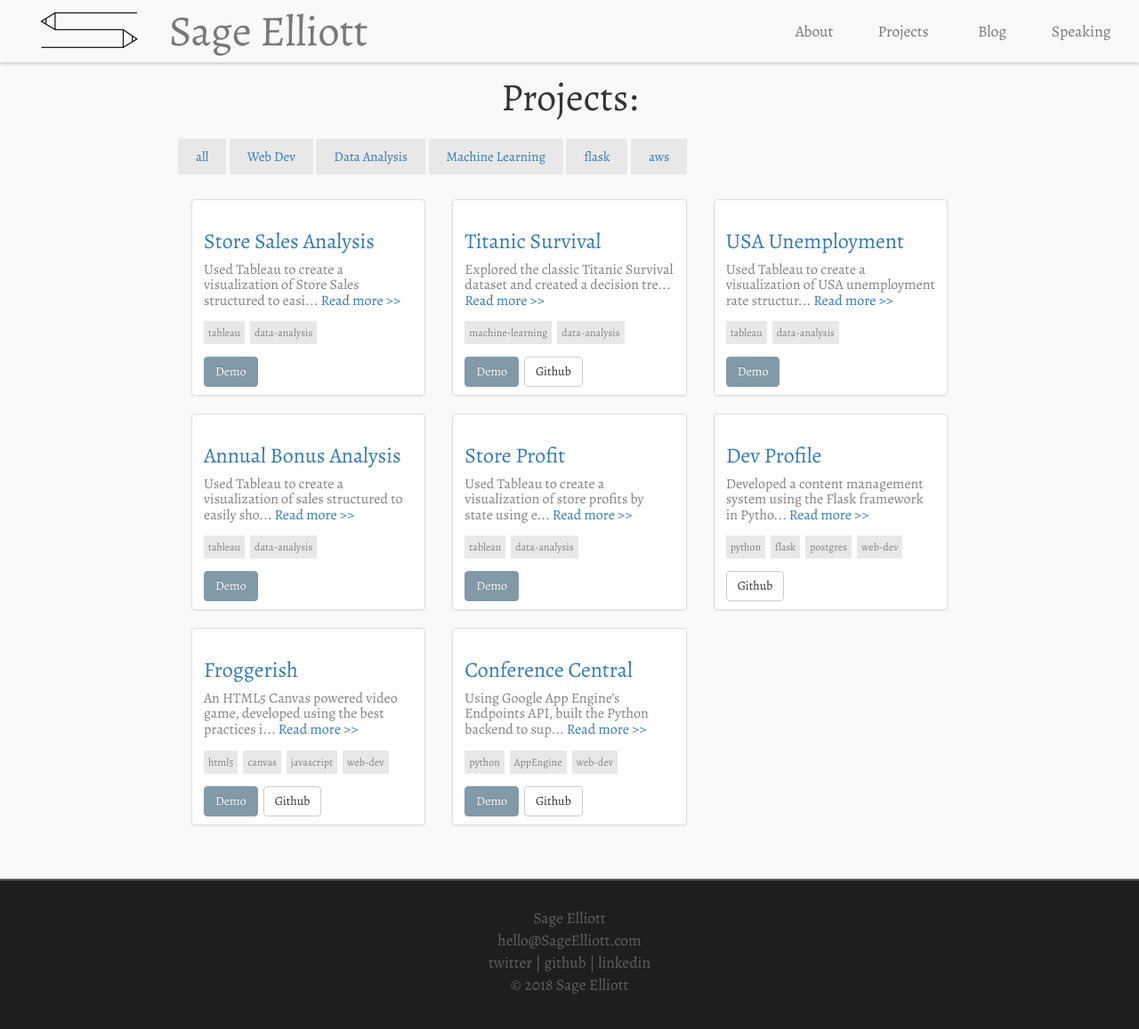
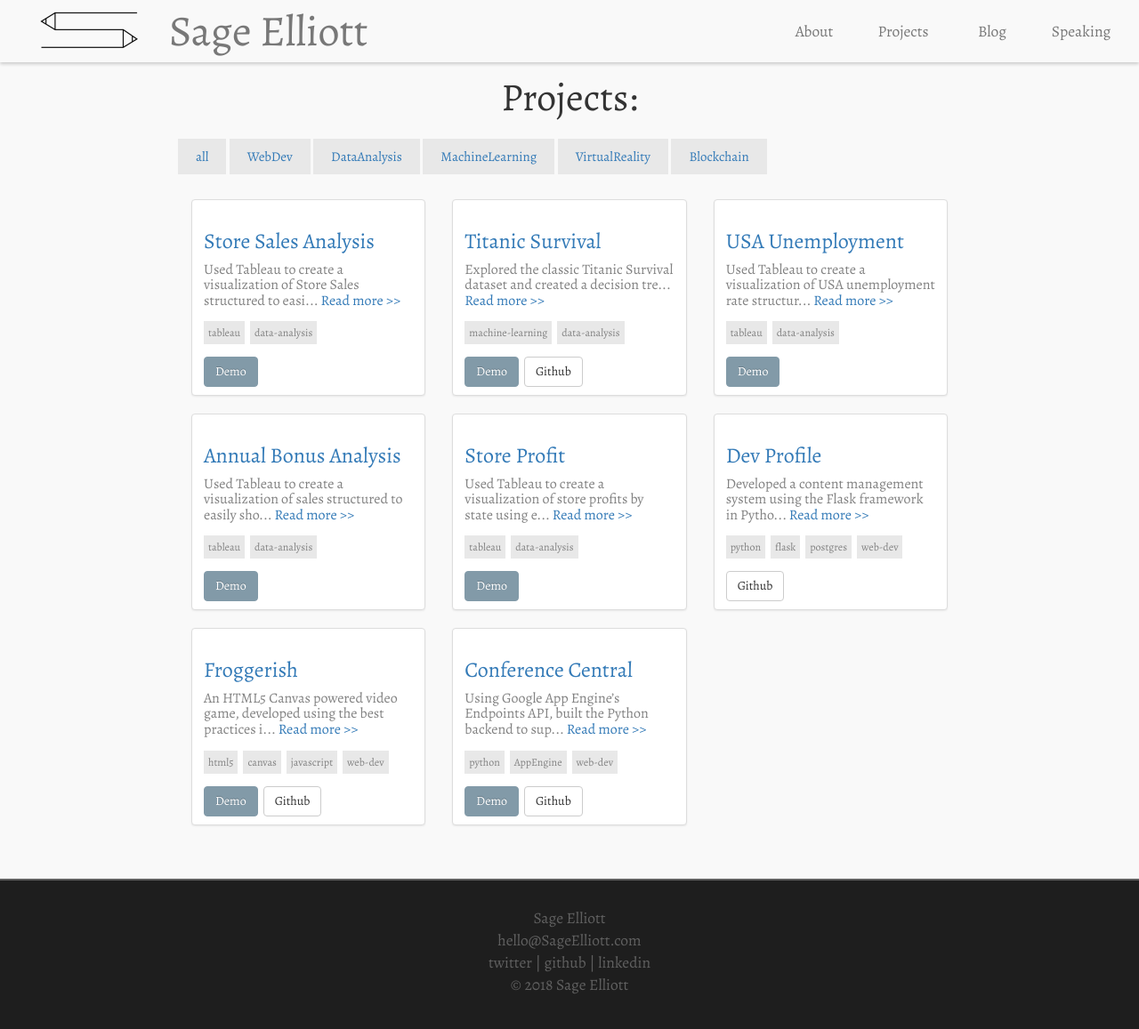
Before and after one commit to sagecodes/sage-blog, a Jekyll site: the page built from projects.html, in a window 1280 px wide. Shown: the top 1157 px of the page at 89% size. Built offline with Jekyll 4.4.1, drawn with Linux system fonts in a browser that asks for light colours; nearby versions of some CDN libraries; some web fonts are replaced.

Commit message:
add in VR and blockchain

```diff
--- a/projects.html
+++ b/projects.html
@@ -8,12 +8,12 @@ permalink: /projects/
 <!-- Display projects -->
 <section id="projects">
   <h1 class="section-header">Projects:</h1>
-  <span class="blog-post_tag all-btn"><a href="{{ site.baseurl }}/projects">all</a></span>
-    <span class="blog-post_tag web-dev-btn"><a href="{{ site.baseurl }}/projects#{{ 'web-dev' | slugify }}">Web Dev</a></span>
-    <span class="blog-post_tag data-analysis-btn"><a href="{{ site.baseurl }}/projects#{{ 'data-analysis' | slugify }}">Data Analysis</a></span>
-    <span class="blog-post_tag machine-learning-btn"><a href="{{ site.baseurl }}/projects#{{ 'machine-learning' | slugify }}">Machine Learning</a></span>
-    <span class="blog-post_tag flask-btn"><a href="{{ site.baseurl }}/projects#{{ 'flask' | slugify }}" >flask</a></span>
-    <span class="blog-post_tag aws-btn"><a href="{{ site.baseurl }}/projects#{{ 'aws' | slugify }}" >aws</a></span>
+    <span class="blog-post_tag all-btn"><a href="{{ site.baseurl }}/projects">all</a></span>
+    <span class="blog-post_tag web-dev-btn"><a href="{{ site.baseurl }}/projects#{{ 'web-dev' | slugify }}">WebDev</a></span>
+    <span class="blog-post_tag data-analysis-btn"><a href="{{ site.baseurl }}/projects#{{ 'data-analysis' | slugify }}">DataAnalysis</a></span>
+    <span class="blog-post_tag machine-learning-btn"><a href="{{ site.baseurl }}/projects#{{ 'machine-learning' | slugify }}">MachineLearning</a></span>
+    <span class="blog-post_tag virtual-reality-btn"><a href="{{ site.baseurl }}/projects#{{ 'virtual-reality' | slugify }}">VirtualReality</a></span>
+    <span class="blog-post_tag blockchain-btn"><a href="{{ site.baseurl }}/projects#{{ 'blockchain' | slugify }}">Blockchain</a></span>
     <br><br>
 
     <div class="row">
```
